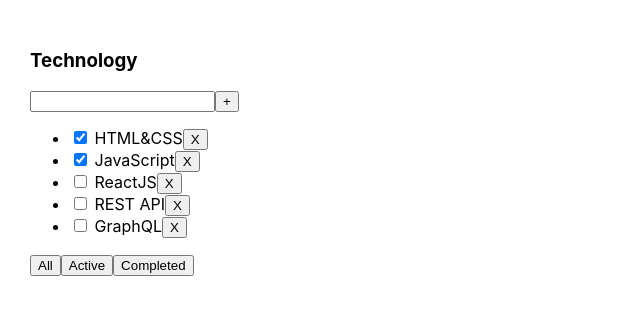
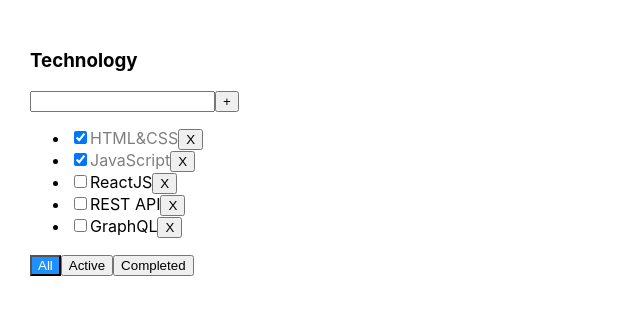
Before and after one commit to demos461/react-todolist, a React (Create React App) app: page / in a window 1280 px wide. Shown: the top 314 px of the page, without its empty margins (0-640 px from the left). Built offline with nearby package versions, Linux system fonts and the light colour scheme.

Commit message:
create change task status function, creacte error message, add styles

```diff
--- a/src/App.css
+++ /dev/null
@@ -1,8 +0,0 @@
-.App {
-  padding: 30px;
-  display: flex;
-}
-
-.App > div {
-  margin-right: 50px;
-}
--- /dev/null
+++ b/src/App.module.css
@@ -0,0 +1,25 @@
+.App {
+  padding: 30px;
+  display: flex;
+}
+
+.App > div {
+  margin-right: 50px;
+}
+
+.error {
+  border: red 1px solid;
+}
+
+.errorMessage {
+  color: red;
+}
+
+.activeFilter {
+  background-color: dodgerblue;
+  color: white;
+}
+
+.isDone {
+  opacity: 0.5;
+}
--- a/src/App.tsx
+++ b/src/App.tsx
@@ -1,5 +1,5 @@
 import React, {useState} from 'react';
-import './App.css';
+import s from './App.module.css';
 import TodoList, {TaskType} from './TodoList';
 import {v1} from 'uuid';
 
@@ -34,14 +34,20 @@
         setFilter(value)
     }
 
+    const changeTaskStatus = (id: string, isDone: boolean) => {
+        setTasks(tasks.map(t => t.id === id ? {...t, isDone} : t))
+    }
+
     return (
-        <div className="App">
+        <div className={s.App}>
             <TodoList
                 title={'Technology'}
                 tasks={tasksForTodoList}
                 removeTask={removeTask}
                 addTask={addTask}
+                filter={filter}
                 changeFilter={changeFilter}
+                changeTaskStatus={changeTaskStatus}
             />
         </div>
     );
--- a/src/TodoList.tsx
+++ b/src/TodoList.tsx
@@ -1,5 +1,6 @@
 import React, {ChangeEvent, KeyboardEvent, useState} from 'react';
 import {FilterValueType} from './App';
+import s from './App.module.css'
 
 export type TaskType = {
     id: string
@@ -10,19 +11,32 @@
 type TodoListProps = {
     title: string
     tasks: Array<TaskType>
+    filter: FilterValueType
     removeTask: (id: string) => void
     addTask: (title: string) => void
     changeFilter: (value: FilterValueType) => void
+    changeTaskStatus: (id: string, isDone: boolean) => void
 }
 
-const TodoList: React.FC<TodoListProps> = ({title, tasks, removeTask, addTask, changeFilter}) => {
+const TodoList: React.FC<TodoListProps> = ({
+                                               title,
+                                               tasks,
+                                               filter,
+                                               removeTask,
+                                               addTask,
+                                               changeFilter,
+                                               changeTaskStatus
+                                           }) => {
 
     const [inputValue, setInputValue] = useState('')
+    const [error, setError] = useState(false)
 
     const addTaskHandler = () => {
         if (inputValue.trim()) {
-            addTask(inputValue)
+            addTask(inputValue.trim())
             setInputValue('')
+        } else {
+            setError(true)
         }
 
     }
@@ -32,6 +46,7 @@
     }
 
     const onKeyPressInputHandler = (e: KeyboardEvent<HTMLInputElement>) => {
+        setError(false)
         if (e.key === 'Enter') addTaskHandler()
     }
 
@@ -45,18 +60,23 @@
             <h3>{title}</h3>
             <div>
                 <input
+                    className={error ? s.error : ''}
                     value={inputValue}
                     onChange={onChangeInputHandler}
                     onKeyPress={onKeyPressInputHandler}
                 />
                 <button onClick={addTaskHandler}>+</button>
+
+                {error && <div className={s.errorMessage}>Title is required</div>}
             </div>
             <ul>
                 {tasks.map(t => {
                     const onClickHandler = () => removeTask(t.id)
+                    const onChangeHandler = (e: ChangeEvent<HTMLInputElement>) => changeTaskStatus(t.id, e.currentTarget.checked)
                     return (
                         <li key={t.id}>
-                            <input type="checkbox" checked={t.isDone}/> <span>{t.title}</span>
+                            <input type="checkbox" checked={t.isDone} onChange={onChangeHandler}/>
+                            <span className={t.isDone ? s.isDone : ''}>{t.title}</span>
                             <button onClick={onClickHandler}>X</button>
                         </li>
                     )
@@ -64,9 +84,12 @@
 
             </ul>
             <div>
-                <button onClick={onAllClickHandler}>All</button>
-                <button onClick={onActiveClickHandler}>Active</button>
-                <button onClick={onCompletedClickHandler}>Completed</button>
+                <button className={filter === 'all' ? s.activeFilter : ''} onClick={onAllClickHandler}>All</button>
+                <button className={filter === 'active' ? s.activeFilter : ''} onClick={onActiveClickHandler}>Active
+                </button>
+                <button className={filter === 'completed' ? s.activeFilter : ''}
+                        onClick={onCompletedClickHandler}>Completed
+                </button>
             </div>
         </div>
     );
```
